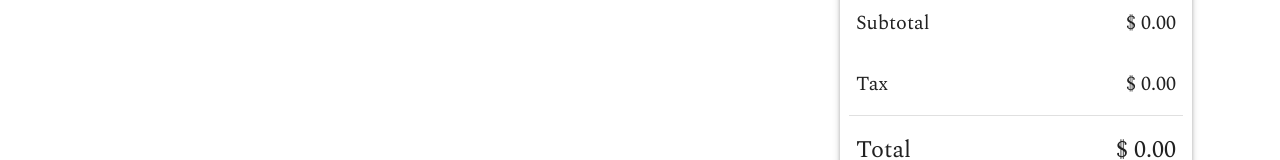
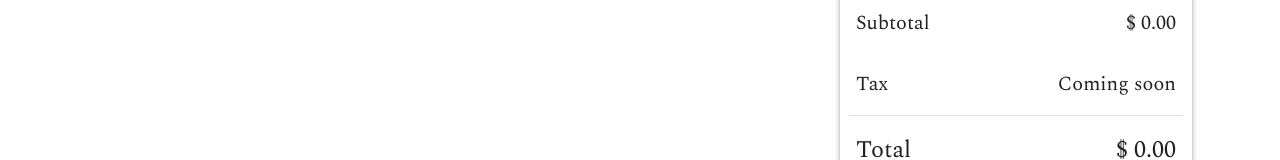
Before and after one commit to CS464-ECOMMERCE/frontend, a Next.js app: page /cart in a window 1280 px wide. Shown: the part 180-340 px from the top of the page. Built offline with nearby package versions, Linux system fonts and the light colour scheme; no server answers.

Commit message:
fix: remove tax LOL

```diff
--- a/components/cart/CartCheckout.js
+++ b/components/cart/CartCheckout.js
@@ -6,19 +6,16 @@ import {
   Skeleton,
   Typography,
 } from "@mui/material";
-import { Button } from "../ui/button";
 import { CheckoutDialogForm } from "../checkout/CheckoutDialogForm";
 
 export default function CartCheckout({ loading, items }) {
-  let subtotal,
-    tax = 0;
+  let subtotal;
 
   if (!loading) {
     subtotal = Object.entries(items).reduce(
       (acc, [_, item]) => acc + item.price * item.quantity,
-      0
+      0,
     );
-    tax = subtotal * 0.1;
   }
 
   return (
@@ -61,7 +58,7 @@ export default function CartCheckout({ loading, items }) {
           <CardContent className="checkout-cart-content">
             <div className="item">
               <Typography variant="body2">Tax</Typography>
-              <Typography variant="body2">$ {tax.toFixed(2)}</Typography>
+              <Typography variant="body2">Coming soon</Typography>
             </div>
           </CardContent>
 
@@ -70,9 +67,7 @@ export default function CartCheckout({ loading, items }) {
           <CardContent className="checkout-cart-content">
             <div className="item">
               <Typography variant="body1">Total</Typography>
-              <Typography variant="body1">
-                $ {(subtotal + tax).toFixed(2)}
-              </Typography>
+              <Typography variant="body1">$ {subtotal.toFixed(2)}</Typography>
             </div>
           </CardContent>
 
```
